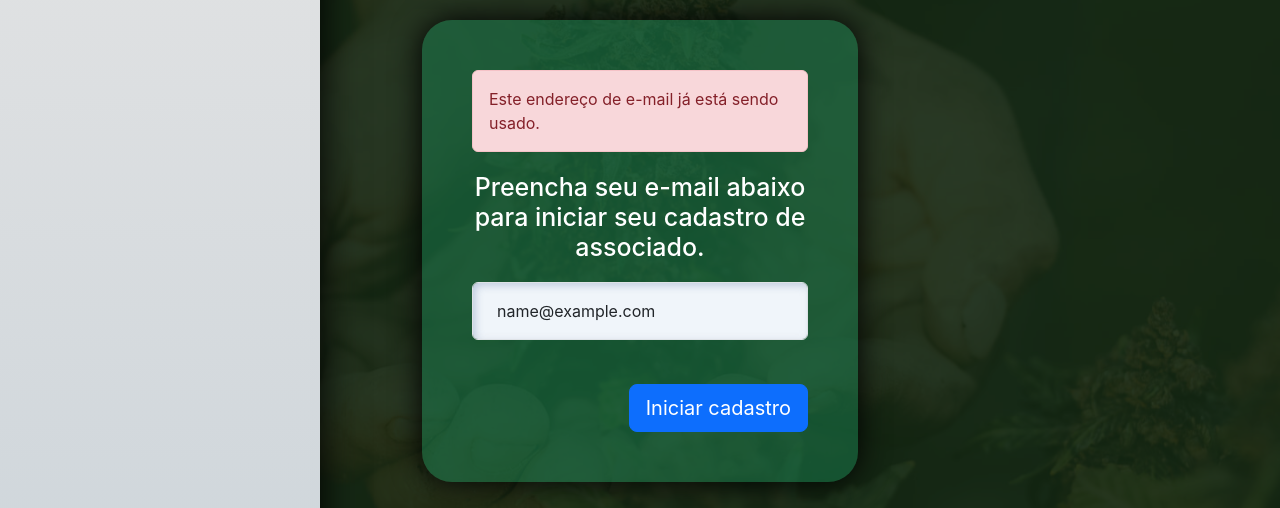
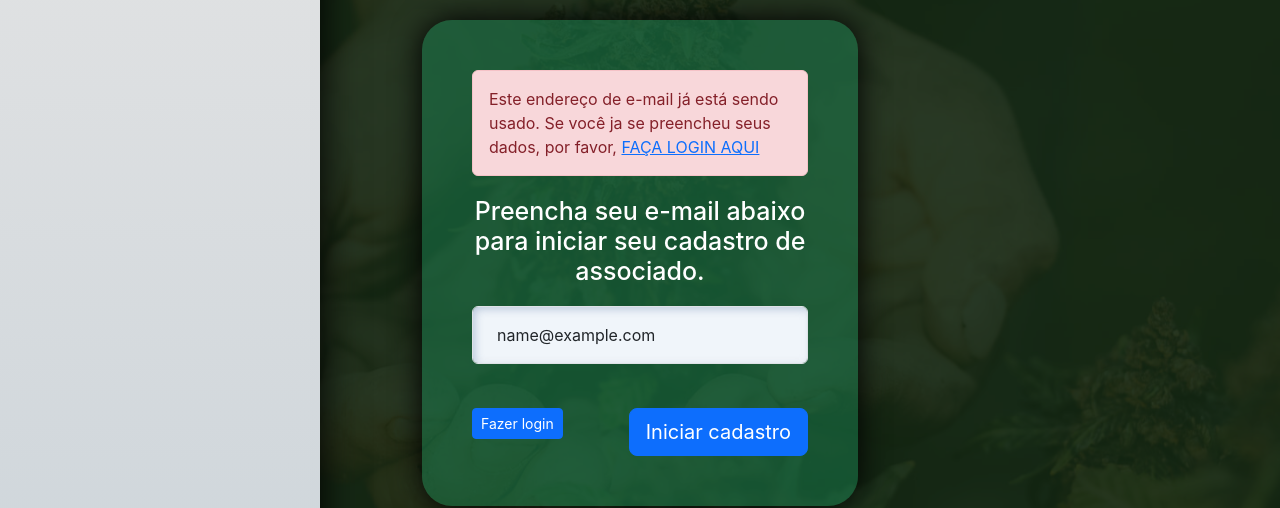
Before and after one commit to soucannabisdev/ecosistemasoucannabis, a React (Create React App) app: page /seu-cadastro in a window 1280 px wide. Both pictures are taken after typing "name@example.com" into the empty fields and a click on the button "Iniciar cadastro". Shown: the part 281-789 px from the top of the page. Built offline with nearby package versions, Linux system fonts and the light colour scheme; no server answers.

Commit message:
Login Option

```diff
--- a/src/components/pages/signup-email.js
+++ b/src/components/pages/signup-email.js
@@ -20,7 +20,7 @@ function SignupEmail() {
     return () => clearTimeout(timer);
   }, []);
 
-  if (user.responsable_type == "another" && user.responsible_for == null) {
+  if (user.responsable_type == "another" && user.resposible_for == null) {
     window.location.assign("/cadastro-paciente");
   }
 
@@ -60,9 +60,6 @@ function SignupEmail() {
       console.log(serchEmail);
       if (serchEmail) {
         setErrorEmail(true);
-        setTimeout(() => {
-          setErrorEmail(false);
-        }, 5000);
       } else {
         const userData = await apiRequest("/api/directus/create-user", { email_account: emailInput, associate_status: 0 }, "POST");
         localStorage.setItem("user_code", await userData.user_code);
@@ -94,7 +91,7 @@ function SignupEmail() {
         <div class="col-md-6 form-signup">
           {errorEmail && (
             <div className="alert alert-danger" role="alert">
-              Este endereço de e-mail já está sendo usado.
+              Este endereço de e-mail já está sendo usado. Se você ja se preencheu seus dados, por favor, <a href="/login">FAÇA LOGIN AQUI</a>
             </div>
           )}
           {emailValidate && (
@@ -109,6 +106,9 @@ function SignupEmail() {
               <input type="email" class="form-input input-login" onChange={emailHandleChange} value={emailInput} id="email" placeholder="Digite seu email"></input>
             </div>
             <br />
+            <a href="/login" className="btn btn-primary btn-sm">
+              Fazer login
+            </a>
             <button type="submit" className="btn btn-primary btn-lg btn-signup">
               Iniciar cadastro
             </button>
```
